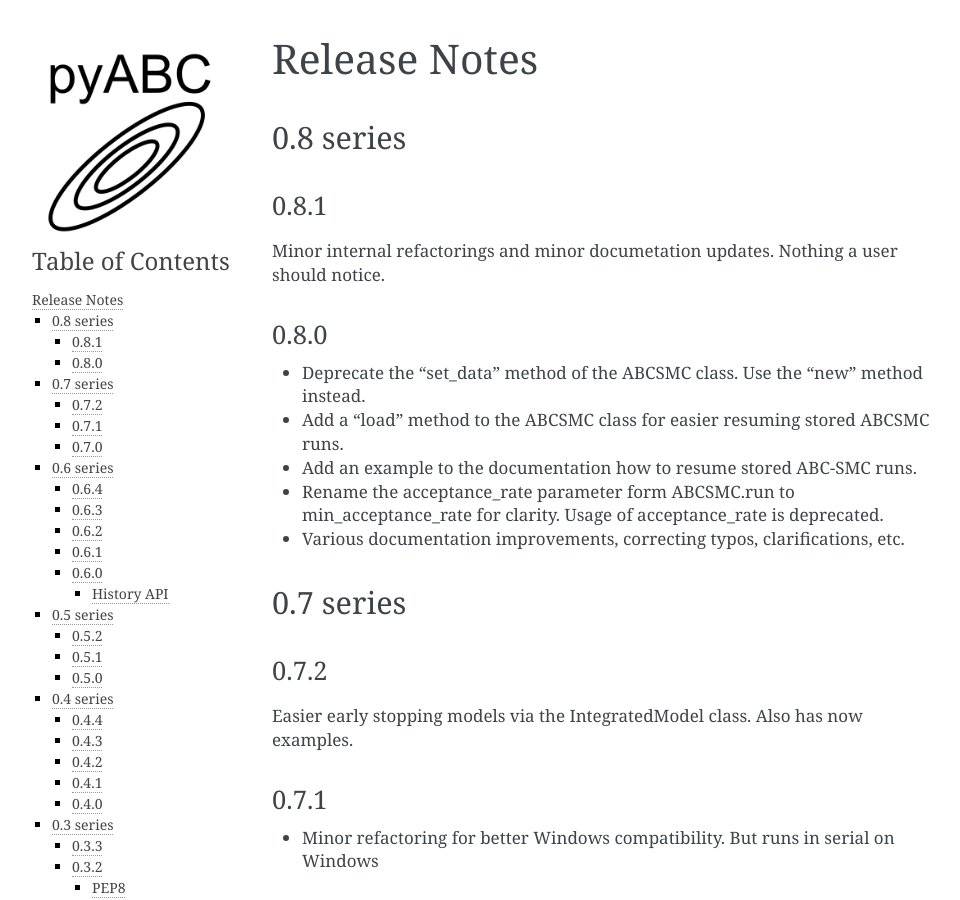
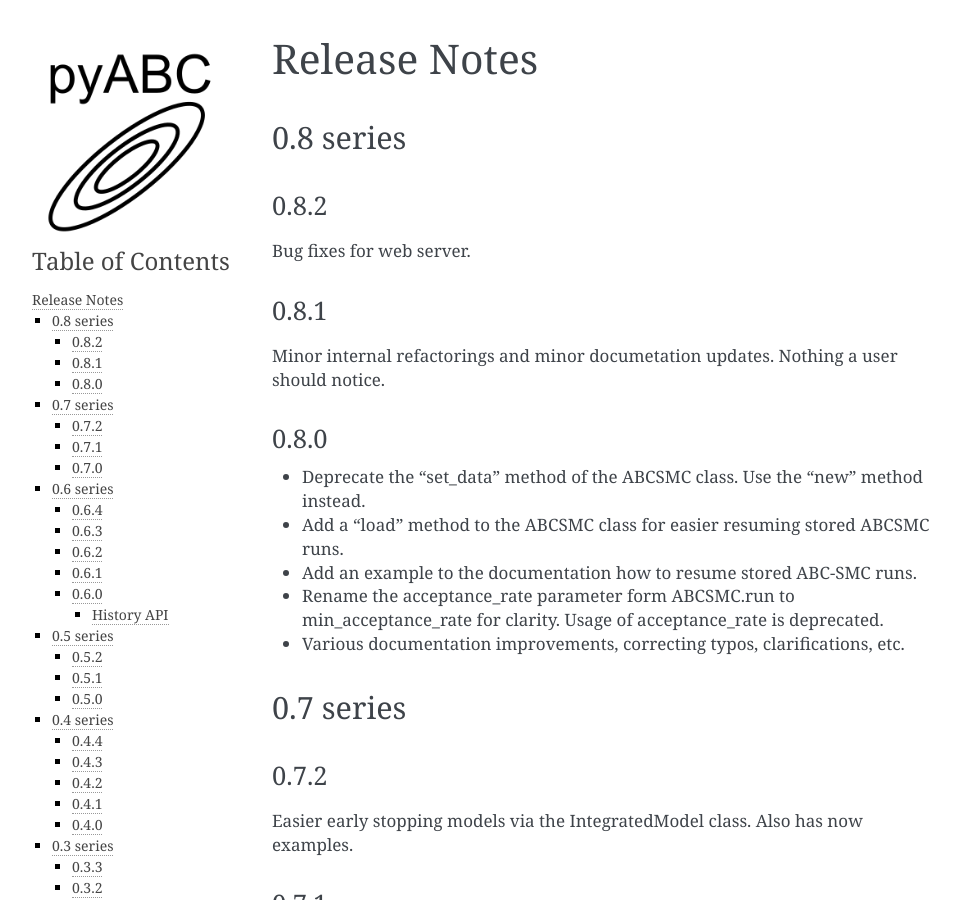
Before and after one commit to ICB-DCM/pyABC, a Sphinx documentation site: the page built from doc/releasenotes.rst, in a window 1280 px wide and 900 px high. Shown: the whole window, without its empty margins (148-1108 px from the left). Built offline with Sphinx 7.4.7, drawn with Linux system fonts in a browser that asks for light colours.

Commit message:
update realease notes and version

```diff
--- a/doc/releasenotes.rst
+++ b/doc/releasenotes.rst
@@ -3,6 +3,12 @@ Release Notes
 
 0.8 series
 ..........
+
+
+0.8.2
+-----
+
+Bug fixes for web server.
 
 
 0.8.1
--- a/pyabc/version.py
+++ b/pyabc/version.py
@@ -1 +1 @@
-__version__ = "0.8.1"
+__version__ = "0.8.2"
```
